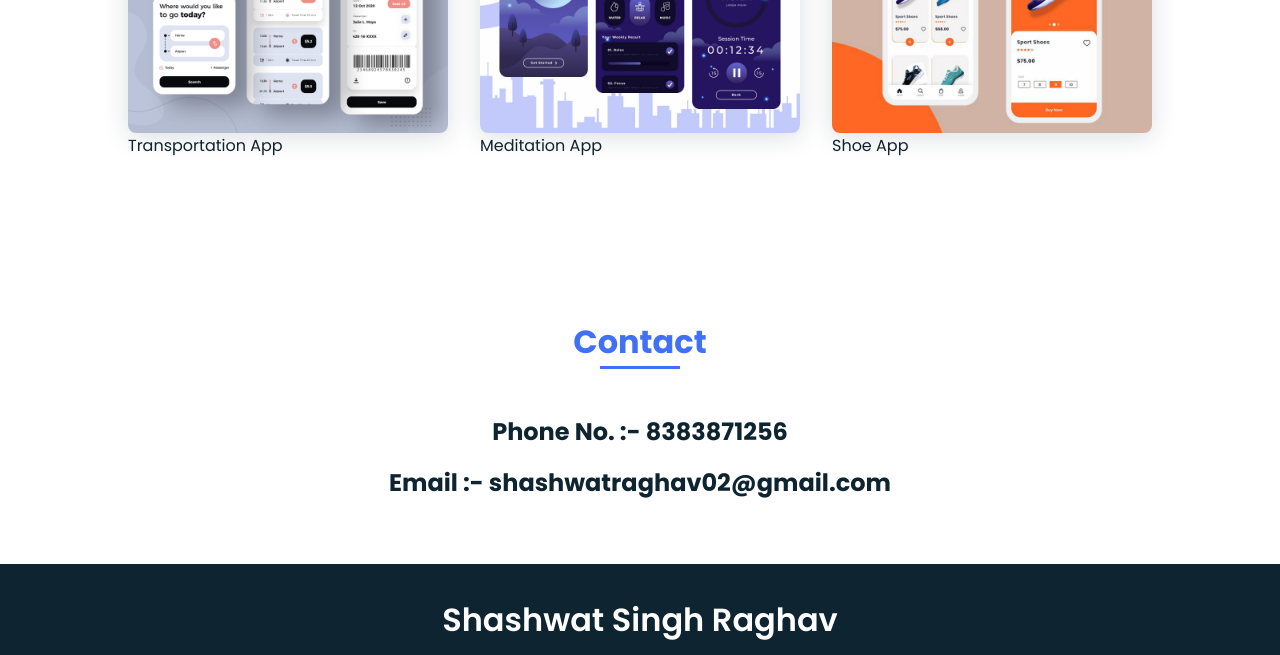
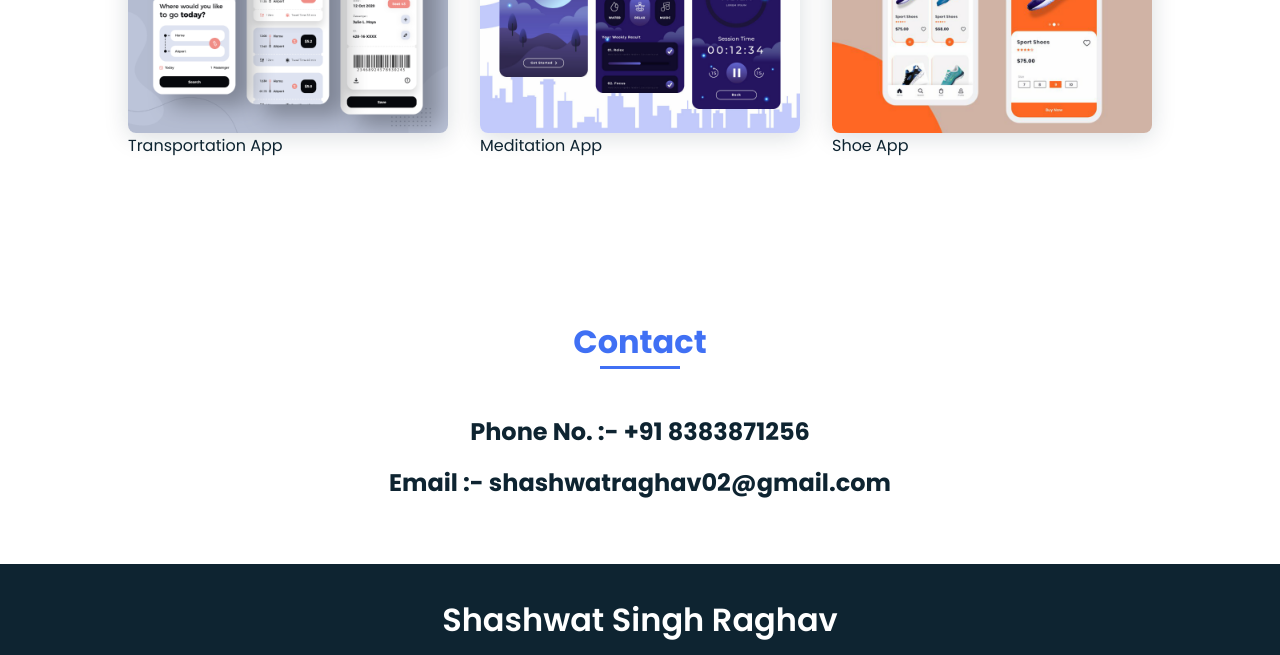
Before and after one commit to ShashwatSinghRaghav/Portfolio, a plain HTML site: page index.html in a window 1280 px wide. Shown: the part 3607-4262 px from the top of the page. Drawn offline with nearby package versions, Linux system fonts and the light colour scheme.

Commit message:
Update index.html

```diff
--- a/index.html
+++ b/index.html
@@ -315,7 +315,7 @@
                 <h2 class="section-title">Contact</h2>
 
                 <div class="contact__container bd-grid">
-                    <h2 class="skills__subtitle">Phone No. :- 8383871256</h2>
+                    <h2 class="skills__subtitle">Phone No. :- +91 8383871256</h2>
                     <h2 class="skills__subtitle">Email :- shashwatraghav02@gmail.com</h2>
                 </div>
             </section>
```
